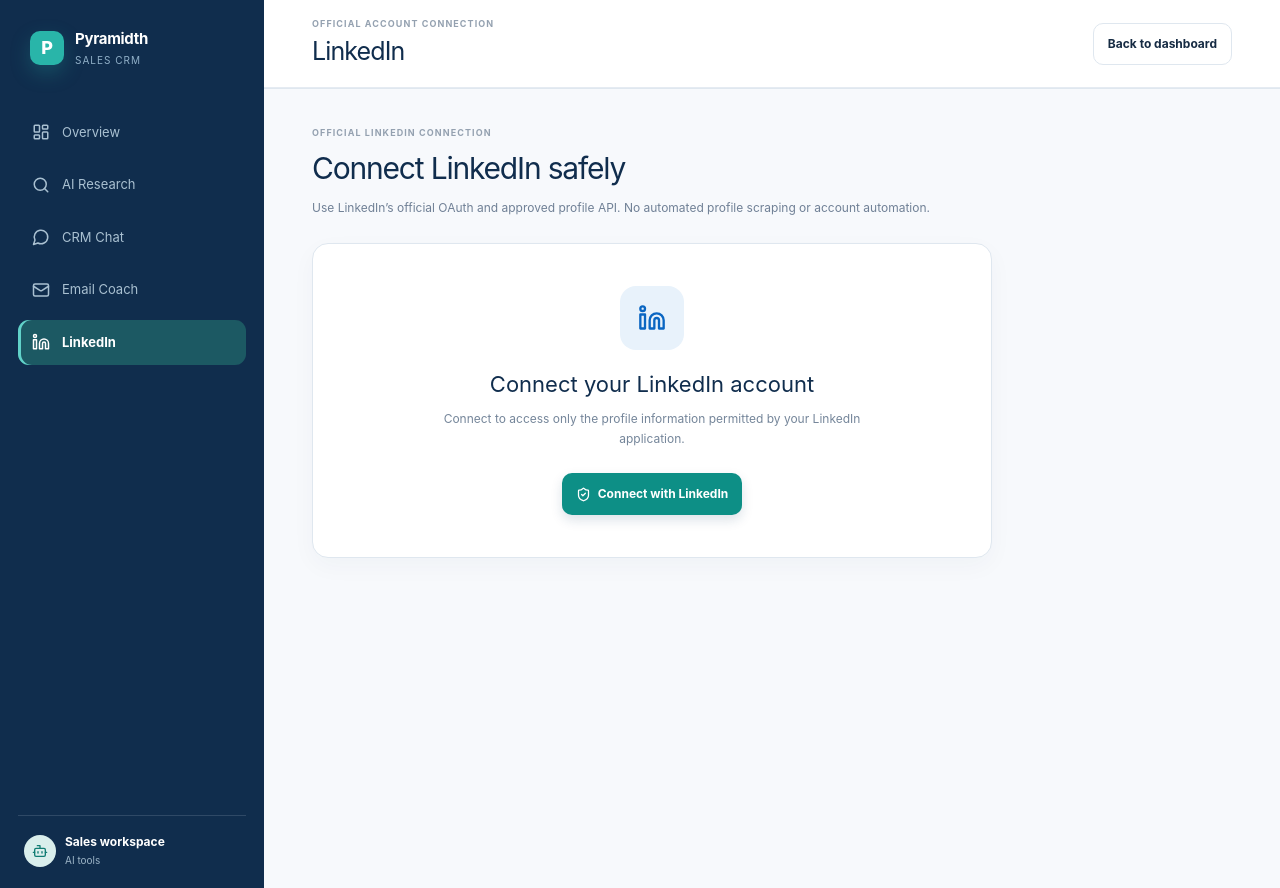
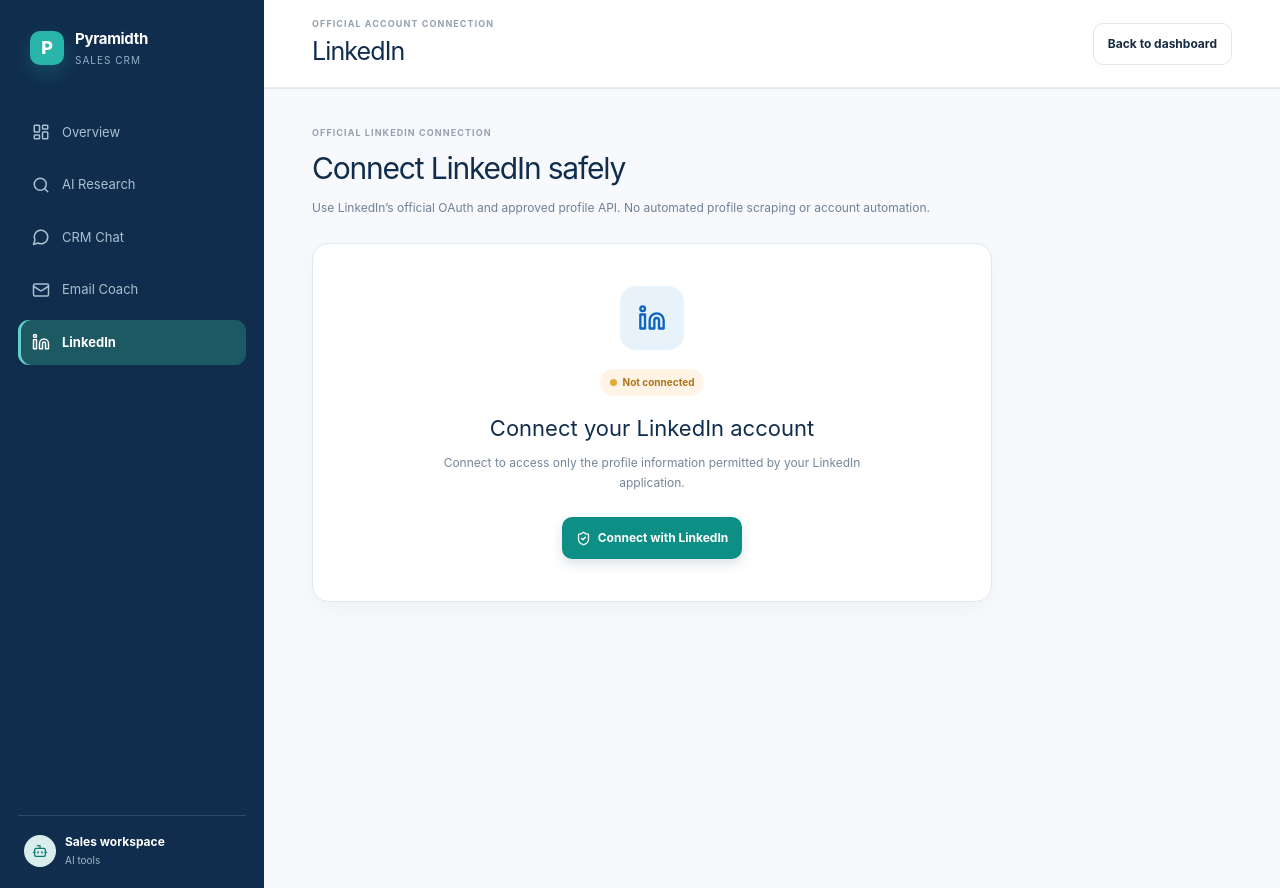
Before and after one commit to MohamedFathy3/aifrontend, a Next.js app: page /linkedin in a window 1280 px wide. Built offline with nearby package versions, Linux system fonts and the light colour scheme; no server answers.

Commit message:
show LinkedIn connection status

```diff
--- a/app/linkedin/page.tsx
+++ b/app/linkedin/page.tsx
@@ -5,10 +5,10 @@ import { apiClient } from "@/lib/api-client";
 import { WorkspaceFrame } from "@/app/components/WorkspaceFrame";
 
 export default function LinkedInPage() {
-  const [profile, setProfile] = useState<any>(null); const [message, setMessage] = useState(""); const [busy, setBusy] = useState(false);
-  async function load() { try { const r = await apiClient.get("/v1/linkedin/profile"); setProfile(r.data); } catch { setProfile(null); } }
-  useEffect(() => { load(); }, []);
+  const [profile, setProfile] = useState<any>(null); const [connected, setConnected] = useState(false); const [message, setMessage] = useState(""); const [busy, setBusy] = useState(false);
+  async function load() { try { const status = await apiClient.get("/v1/linkedin/status"); setConnected(Boolean(status.data.connected)); if (status.data.connected) { const r = await apiClient.get("/v1/linkedin/profile"); setProfile(r.data); } else setProfile(null); } catch { setConnected(false); setProfile(null); } }
+  useEffect(() => { load(); if (new URLSearchParams(window.location.search).get("linkedin") === "connected") setMessage("LinkedIn connected successfully."); }, []);
   async function connect() { setBusy(true); try { const r = await apiClient.get("/v1/linkedin/connect"); const tab = window.open(r.data.url, "_blank", "noopener,noreferrer"); if (!tab) setMessage("Please allow pop-ups for this site to connect LinkedIn."); else setMessage("LinkedIn opened in a new tab. Return here after approving access."); } catch (e: any) { setMessage(e?.response?.data?.message || "LinkedIn OAuth is not configured."); } finally { setBusy(false); } }
-  async function disconnect() { await apiClient.delete("/v1/linkedin/disconnect"); setProfile(null); setMessage("LinkedIn disconnected."); }
-  return <WorkspaceFrame title="LinkedIn" eyebrow="Official account connection"><main className="standalone-page"><div className="content"><div className="page-intro"><div><p className="eyebrow">Official LinkedIn connection</p><h1>Connect LinkedIn safely</h1><p>Use LinkedIn’s official OAuth and approved profile API. No automated profile scraping or account automation.</p></div></div><section className="panel linkedin-card"><div className="linkedin-icon"><Linkedin size={28} /></div><h2>{profile ? `Connected as ${profile.name || profile.email || "LinkedIn member"}` : "Connect your LinkedIn account"}</h2><p>{profile ? "Your authorized profile data is available to this workspace." : "Connect to access only the profile information permitted by your LinkedIn application."}</p>{profile ? <><div className="linkedin-profile"><strong>{profile.name || "LinkedIn profile"}</strong>{profile.email && <span>{profile.email}</span>}</div><button className="secondary-button" onClick={disconnect}><Unplug size={15} /> Disconnect</button></> : <button className="primary-button" disabled={busy} onClick={connect}><ShieldCheck size={15} /> {busy ? "Opening LinkedIn…" : "Connect with LinkedIn"}</button>}{message && <div className="notice">{message}</div>}</section></div></main></WorkspaceFrame>;
+  async function disconnect() { await apiClient.delete("/v1/linkedin/disconnect"); setProfile(null); setConnected(false); setMessage("LinkedIn disconnected."); }
+  return <WorkspaceFrame title="LinkedIn" eyebrow="Official account connection"><main className="standalone-page"><div className="content"><div className="page-intro"><div><p className="eyebrow">Official LinkedIn connection</p><h1>Connect LinkedIn safely</h1><p>Use LinkedIn’s official OAuth and approved profile API. No automated profile scraping or account automation.</p></div></div><section className="panel linkedin-card"><div className="linkedin-icon"><Linkedin size={28} /></div><div className={connected ? "connection-status connected" : "connection-status"}><span /> {connected ? "Connected" : "Not connected"}</div><h2>{profile ? `Connected as ${profile.name || profile.email || "LinkedIn member"}` : "Connect your LinkedIn account"}</h2><p>{profile ? "Your authorized profile data is available to this workspace." : "Connect to access only the profile information permitted by your LinkedIn application."}</p>{connected ? <><div className="linkedin-profile"><strong>{profile?.name || "LinkedIn member"}</strong>{profile?.email && <span>{profile.email}</span>}</div><button className="secondary-button" onClick={disconnect}><Unplug size={15} /> Disconnect</button></> : <button className="primary-button" disabled={busy} onClick={connect}><ShieldCheck size={15} /> {busy ? "Opening LinkedIn…" : "Connect with LinkedIn"}</button>}{message && <div className="notice">{message}</div>}</section></div></main></WorkspaceFrame>;
 }
```
Also changed, not shown: app/globals.css.
